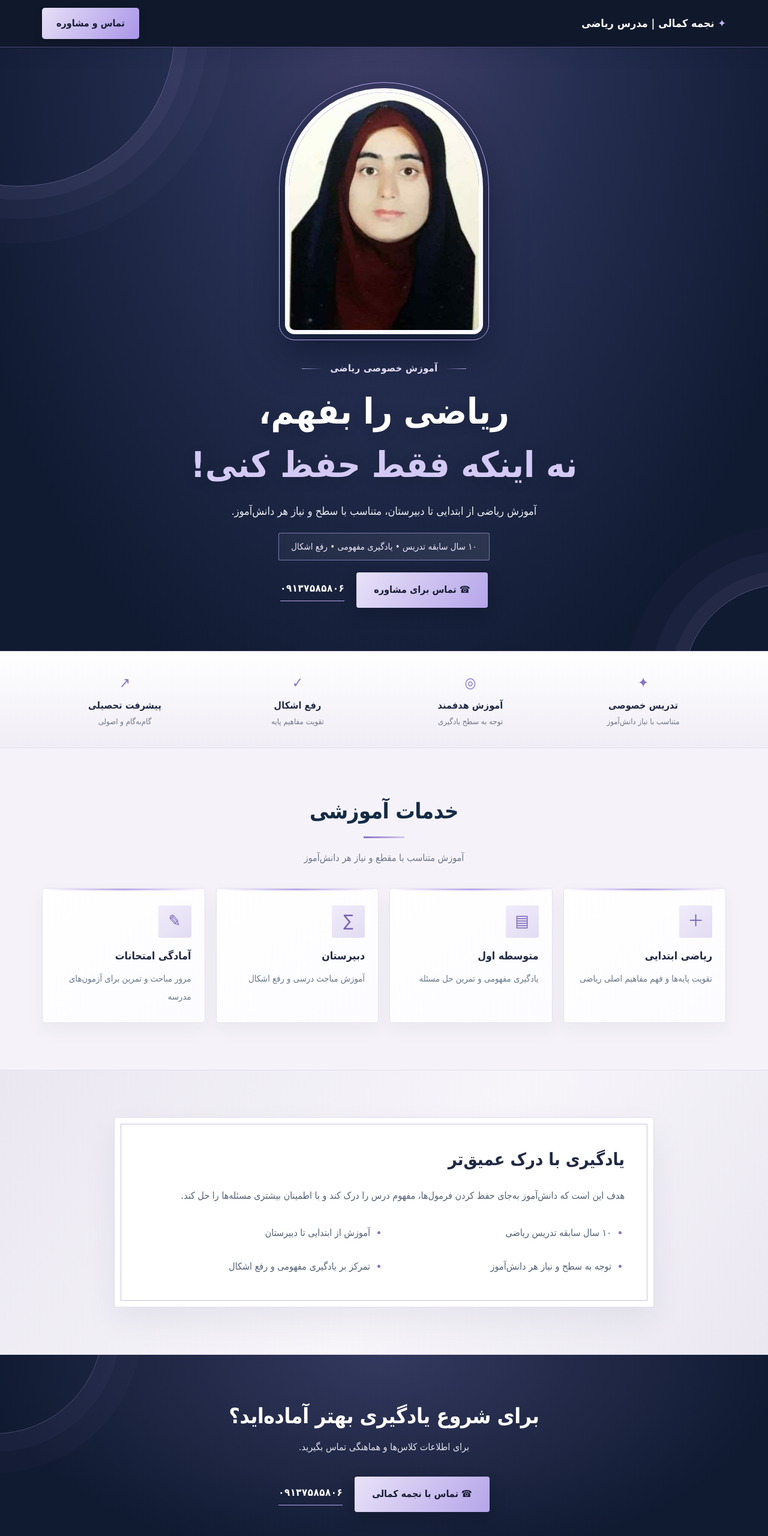
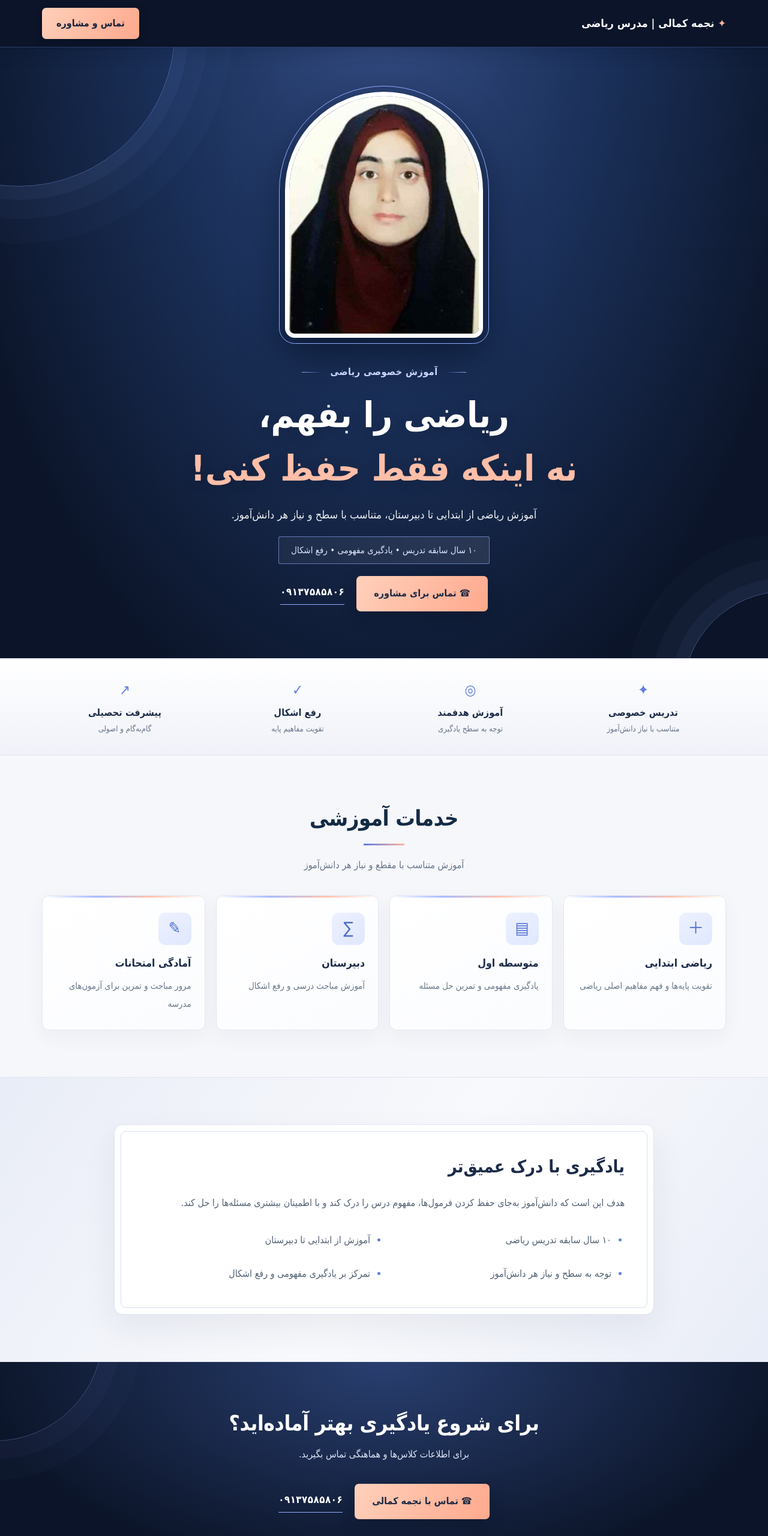
Before and after one commit to kamali3184/najmeh-math, a plain HTML site: page index.html in a window 1280 px wide. Shown: the top 2560 px of the page at 60% size. Drawn offline with Linux system fonts and the light colour scheme; a small style sheet from the web is missing.

Commit message:
Redesign site colors with midnight sapphire and apricot accents

```diff
--- a/index.html
+++ b/index.html
@@ -240,6 +240,53 @@ h1 em{color:#d4c9f5}
 footer{background:#0a1224;border-top-color:#a995e8;color:#e2e3ed}
 @media(max-width:760px){.about{background:linear-gradient(125deg,#eae7f1,#f7f5fa 55%,#eae7f1)}}
 
+
+/* Complete visual refresh: midnight, sapphire and soft apricot */
+:root{
+ --champagne:#91aaff;--champagne2:#dce5ff;--gold:#91aaff;
+ --ivory:#f6f7fb;--ink:#202b43;--muted:#68748a;
+}
+body{background:#f6f7fb;color:#202b43}
+header{background:#0b1428;border-bottom:1px solid #718ef055;box-shadow:0 8px 28px #07112630}
+.brand:first-letter{color:#ffb69d}
+.nav .btn{background:linear-gradient(120deg,#ffcfb9,#ffa98d);color:#18233c;border-radius:7px}
+.hero{background:radial-gradient(ellipse at 50% -12%,#344d83 0%,#1b315b 40%,#0b1428 83%);padding-top:70px;padding-bottom:78px}
+.hero:before,.hero:after{border-color:#91aaff66;box-shadow:0 0 0 22px #91aaff0d,0 0 0 54px #91aaff09,0 0 0 95px #91aaff06}
+.photo{border:7px solid #fff;outline:1px solid #91aaff;box-shadow:0 28px 70px #02081799}
+.eyebrow{color:#cbd7ff}
+.eyebrow:before,.eyebrow:after{background:linear-gradient(90deg,transparent,#91aaff)}
+h1 em{color:#ffbea7}
+.pill{border-color:#91aaff99;color:#e0e7ff;background:linear-gradient(110deg,#ffffff0c,#ffffff19)}
+.actions .btn,.contact .actions .btn{background:linear-gradient(120deg,#ffd0bb,#ffa98d);color:#202b43;box-shadow:0 10px 26px #080e1f55;border-radius:7px}
+.actions .btn:hover,.contact .actions .btn:hover{background:#ffe0d3}
+.phone{border-bottom:1px solid #91aaff}
+.strip{background:linear-gradient(180deg,#fff,#f0f2f9);border-block-color:#e1e5f0}
+.strip .wrap>div{color:#617fe0}
+.strip b{color:#1c2b49}
+.line{background:linear-gradient(90deg,#617fe0,#ffb69d)}
+.card{background:linear-gradient(150deg,#fff 0%,#fbfcff 100%);border:1px solid #e4e8f2;border-radius:12px;box-shadow:0 12px 32px #1c2b490c}
+.card:before{background:linear-gradient(90deg,transparent,#91aaff,#ffb69d,transparent);height:3px}
+.card:hover{border-color:#b9c7f2;box-shadow:0 20px 44px #1c2b4918}
+.ico{background:linear-gradient(145deg,#edf1ff,#e0e8ff);color:#526fce;border-radius:12px}
+.card h3,.aboutbox h2{color:#1c2b49}
+.about{background:linear-gradient(125deg,#e9edf7,#f8f9fc 52%,#e9edf7);border-block-color:#e0e5f0}
+.aboutbox{background:#fff;border:1px solid #e1e6f1;border-radius:14px;box-shadow:0 22px 55px #1c2b4912}
+.aboutbox:before{border:1px solid #d5def5;border-radius:9px}
+.aboutbox li::marker{color:#617fe0}
+.contact{background:radial-gradient(ellipse at 50% 0%,#293f70,#0b1428 76%)}
+.contact:before{border-color:#91aaff55;box-shadow:0 0 0 30px #91aaff08,0 0 0 65px #91aaff06}
+.contact .title{color:#fff}
+.contact .sub{color:#dce3f5}
+footer{background:#080f20;border-top:1px solid #718ef0;color:#e1e6f2}
+@media(max-width:760px){
+ .hero{padding:48px 0 56px}
+ .about{background:linear-gradient(125deg,#e9edf7,#f8f9fc 52%,#e9edf7)}
+}
+@media(max-width:420px){
+ .hero{padding:38px 0 44px}
+ .nav .btn{background:linear-gradient(120deg,#ffd0bb,#ffa98d)}
+}
+
 </style></head><body>
 <header><div class="wrap nav"><a class="brand" href="#">✦ نجمه کمالی | مدرس ریاضی</a><a class="btn" href="tel:09137585806">تماس و مشاوره</a></div></header>
 <main><section class="hero"><div class="wrap hero-grid"><img class="photo" src="assets/najmeh-clean.jpg" alt="عکس نجمه کمالی"><div class="copy"><div class="eyebrow">آموزش خصوصی ریاضی</div><h1>ریاضی را بفهم،<br><em>نه اینکه فقط حفظ کنی!</em></h1><p class="lead">آموزش ریاضی از ابتدایی تا دبیرستان، متناسب با سطح و نیاز هر دانش‌آموز.</p><div class="pill">۱۰ سال سابقه تدریس • یادگیری مفهومی • رفع اشکال</div><div class="actions"><a class="btn" href="tel:09137585806">☎ تماس برای مشاوره</a><a class="phone" href="tel:09137585806">۰۹۱۳۷۵۸۵۸۰۶</a></div></div></div></section>
```
